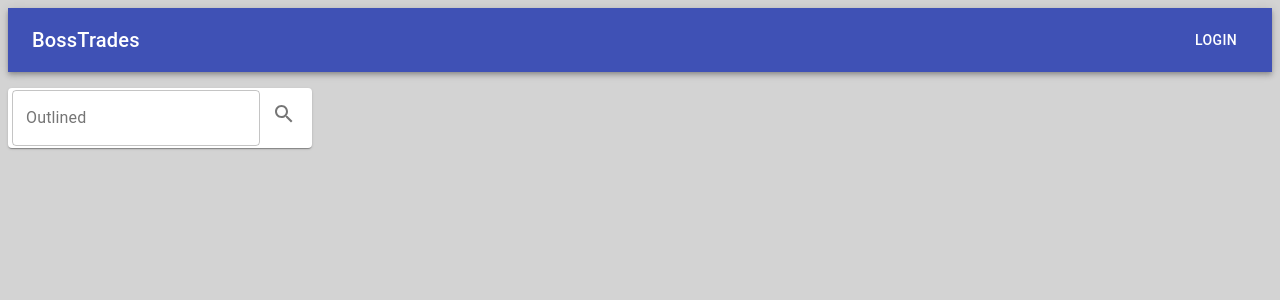
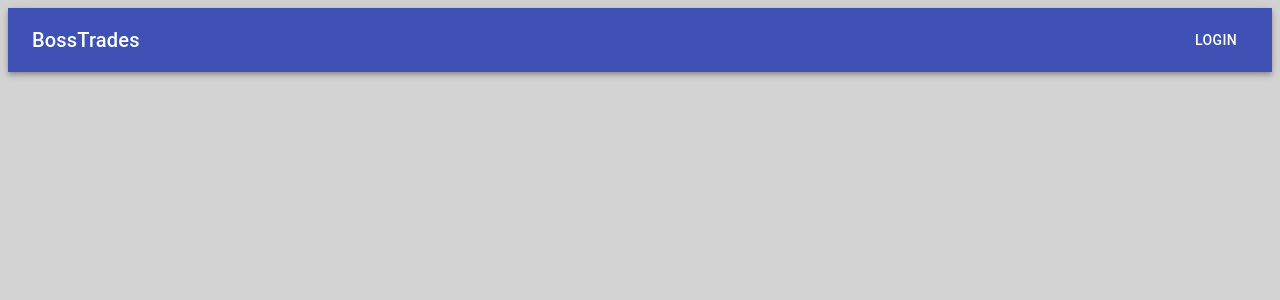
Before and after one commit to MichelleLucero/bosstrades, a React (Create React App) app in the folder client/: page / in a window 1280 px wide. Shown: the top 300 px of the page. Built offline with nearby package versions, Linux system fonts and the light colour scheme.

Commit message:
removed search bar from app.js

```diff
--- a/client/src/App.js
+++ b/client/src/App.js
@@ -1,18 +1,19 @@
 import React from 'react';
 import Navbar from './components/navbar/Navbar';
 import './App.css';
-import Search from './components/search/Search';
+// import Search from './components/search/Search';
 import { BrowserRouter as Router, Route, Switch } from 'react-router-dom';
 import SearchResult from './pages/SearchResult';
 import TransactionCompany from './pages/TransactionCompany';
 import TransactionPerson from './pages/TransactionPerson';
+import Login from './pages/Login';
 
 const App = () => {
   return (
     <div>
       <Router>
         <Navbar />
-        <Search />
+        {/* <Search /> */}
         <Switch>
           <Route path='/search/:query' component={SearchResult} />
           <Route
@@ -23,6 +24,7 @@ const App = () => {
             path='/transaction/person/:person_id'
             component={TransactionPerson}
           />
+          <Route path='/login' component={Login} />
         </Switch>
       </Router>
     </div>
```
